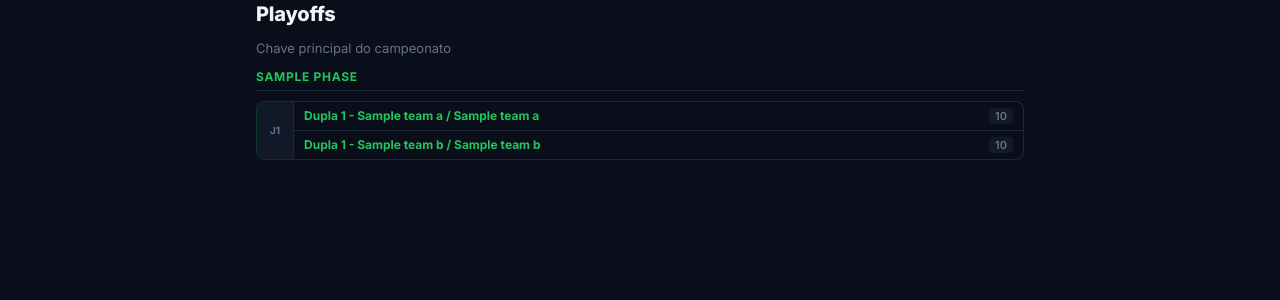
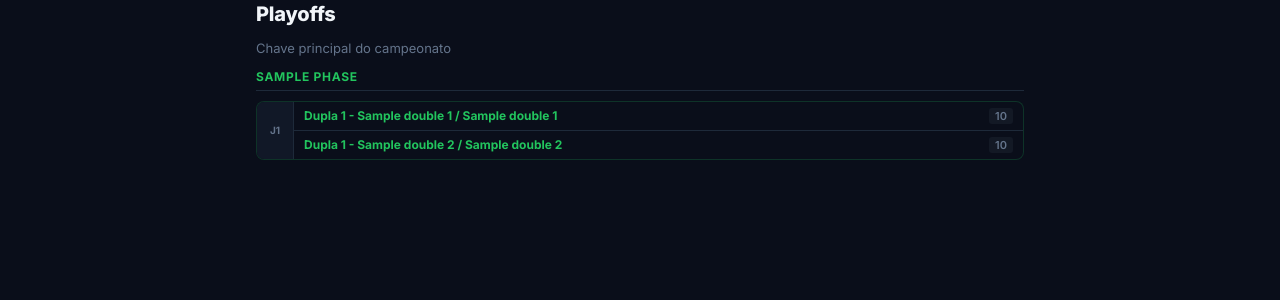
Before and after one commit to Joao-Godoi/picklepesp, a Django app: template app/tournament/templates/tournament/playoffs.html in a window 1280 px wide. Shown: the part 123-423 px from the top of the page. Run offline with Django 5.2, Linux system fonts and the light colour scheme; a user stored in the database is signed in; tables that the repository leaves empty hold one stand-in row (values such as "Sample post"); the template is opened without the code that fills it: most values are stand-ins (such as "Sample title", 1, 10 or a date in 2020).

Commit message:
refactor: update templates for new field names
- Replace team_a/team_b with double_1/double_2
- Replace source_team_a/b with source_double_1/2_desc
- Replace team_a_points/b with points_double_1/2
- Replace s.team with s.double in standings table

```diff
--- a/app/tournament/templates/tournament/playoffs.html
+++ b/app/tournament/templates/tournament/playoffs.html
@@ -21,30 +21,30 @@
         <div class="bracket-match {{ match.status }}">
             <div class="bracket-match-number">J{{ match.match_number }}</div>
             <div class="bracket-match-body">
-                <div class="bracket-team {% if match.status == 'finished' %}{% if match.winner_id == match.team_a_id %}winner{% elif match.team_a_id %}loser{% endif %}{% endif %}">
+                <div class="bracket-team {% if match.status == 'finished' %}{% if match.winner_id == match.double_1_id %}winner{% elif match.double_1_id %}loser{% endif %}{% endif %}">
                     <span class="bracket-team-name">
-                        {% if match.team_a %}{{ match.team_a|team_display:is_admin }}
-                        {% elif match.source_team_a %}<span class="bracket-team-tbd">{{ match.source_team_a }}</span>
+                        {% if match.double_1 %}{{ match.double_1|team_display:is_admin }}
+                        {% elif match.source_double_1_desc %}<span class="bracket-team-tbd">{{ match.source_double_1_desc }}</span>
                         {% else %}<span class="bracket-team-tbd">A definir</span>{% endif %}
                     </span>
                     {% if match.status == 'finished' %}
                     <div class="bracket-team-scores">
                         {% for set in match.sets.all %}
-                        <span class="bracket-set-score {% if set.team_a_points > set.team_b_points %}won{% endif %}">{{ set.team_a_points }}</span>
+                        <span class="bracket-set-score {% if set.points_double_1 > set.points_double_2 %}won{% endif %}">{{ set.points_double_1 }}</span>
                         {% endfor %}
                     </div>
                     {% endif %}
                 </div>
-                <div class="bracket-team {% if match.status == 'finished' %}{% if match.winner_id == match.team_b_id %}winner{% elif match.team_b_id %}loser{% endif %}{% endif %}">
+                <div class="bracket-team {% if match.status == 'finished' %}{% if match.winner_id == match.double_2_id %}winner{% elif match.double_2_id %}loser{% endif %}{% endif %}">
                     <span class="bracket-team-name">
-                        {% if match.team_b %}{{ match.team_b|team_display:is_admin }}
-                        {% elif match.source_team_b %}<span class="bracket-team-tbd">{{ match.source_team_b }}</span>
+                        {% if match.double_2 %}{{ match.double_2|team_display:is_admin }}
+                        {% elif match.source_double_2_desc %}<span class="bracket-team-tbd">{{ match.source_double_2_desc }}</span>
                         {% else %}<span class="bracket-team-tbd">A definir</span>{% endif %}
                     </span>
                     {% if match.status == 'finished' %}
                     <div class="bracket-team-scores">
                         {% for set in match.sets.all %}
-                        <span class="bracket-set-score {% if set.team_b_points > set.team_a_points %}won{% endif %}">{{ set.team_b_points }}</span>
+                        <span class="bracket-set-score {% if set.points_double_2 > set.points_double_1 %}won{% endif %}">{{ set.points_double_2 }}</span>
                         {% endfor %}
                     </div>
                     {% endif %}
```
Also changed, not shown: app/core/templates/core/home.html (+4 -4 lines), app/tournament/templates/tournament/groups.html (+6 -6 lines), app/tournament/templates/tournament/placements.html (+8 -8 lines).
